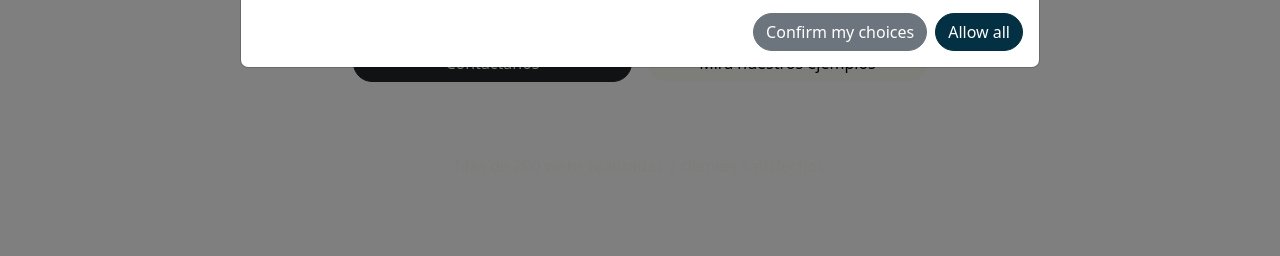
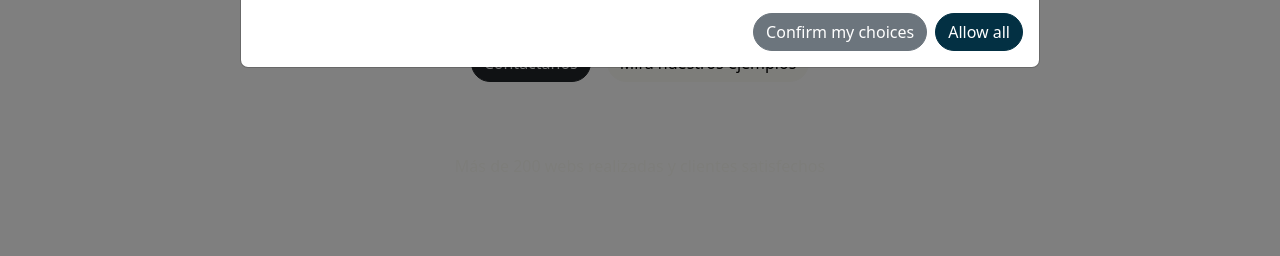
Before and after one commit to ChrisSharpDotEs/Portfolio, a website built with Vite: page index.html in a window 1280 px wide. Shown: the part 544-800 px from the top of the page. Built offline with nearby package versions, Linux system fonts and the light colour scheme.

Commit message:
Actualizar index.html

```diff
--- a/index.html
+++ b/index.html
@@ -287,8 +287,8 @@
                         una realidad..
                     </p>
                     <div class="d-flex align-items-center justify-content-center gap-3 my-5">
-                        <button class="btn btn-dark w-25">Contáctanos</button>
-                        <button class="btn btn-light w-25">Mira nuestros ejemplos</button>
+                        <button class="btn btn-dark">Contáctanos</button>
+                        <button class="btn btn-light">Mira nuestros ejemplos</button>
                     </div>
                     <div class="py-4">
                         <p class="text-light">Más de 200 webs realizadas y clientes satisfechos</p>
```
